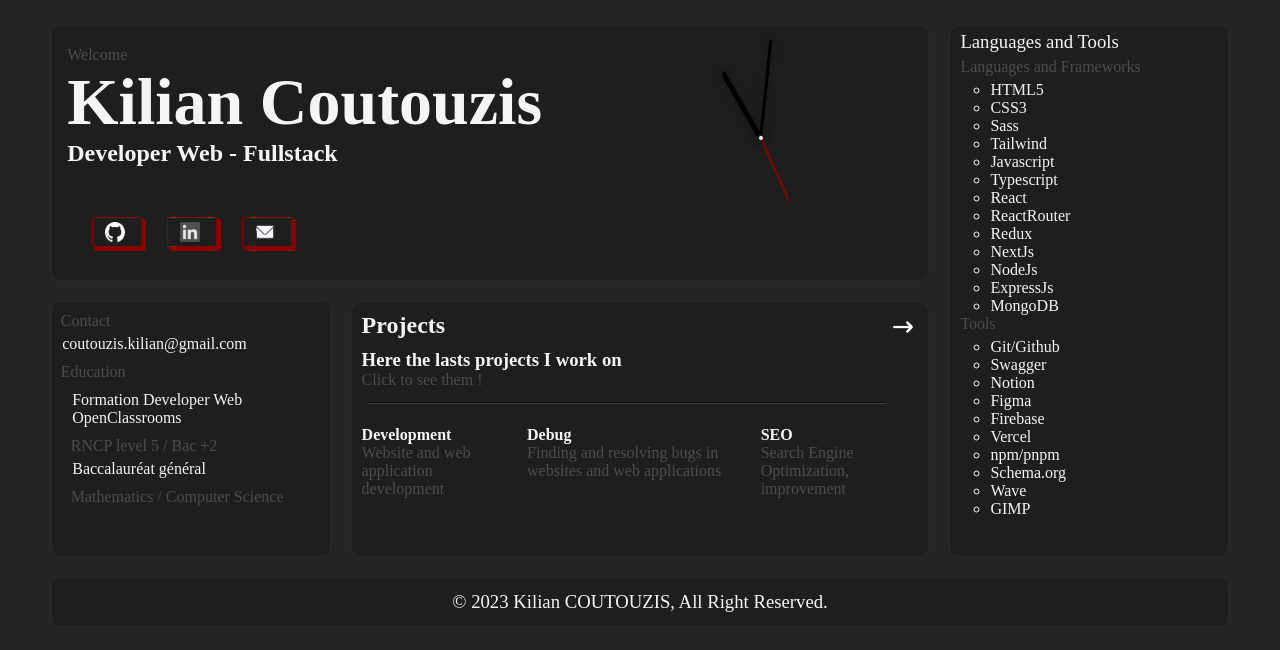
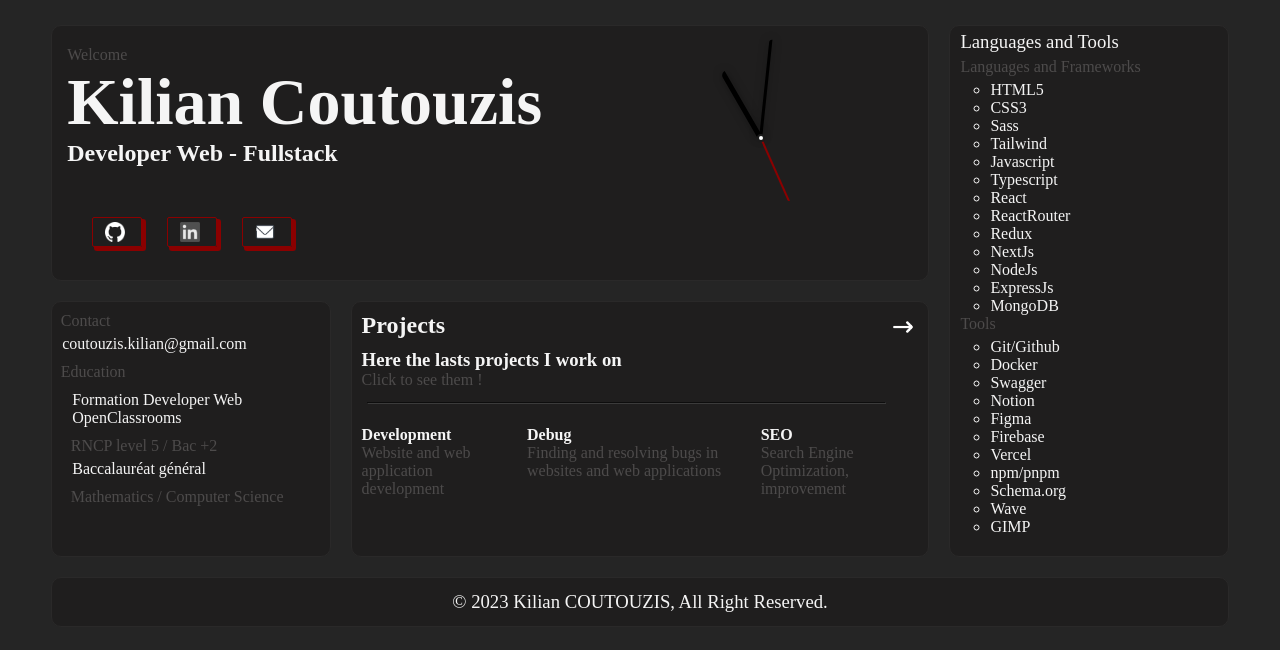
Before and after one commit to Epouvaantail/portfolio, a React (Create React App) app: page / in a window 1280 px wide. Shown: the top 650 px of the page. Built offline with nearby package versions, Linux system fonts and the light colour scheme; a web font is replaced by a local one.

Commit message:
Update Home.js

```diff
--- a/src/pages/Home.js
+++ b/src/pages/Home.js
@@ -137,6 +137,7 @@ function Home() {
                 <p>Tools</p>
                 <ul>
   					      <li>Git/Github</li>
+                  <li>Docker</li>
   					      <li>Swagger</li>
   					      <li>Notion</li>
   					      <li>Figma</li>
```
